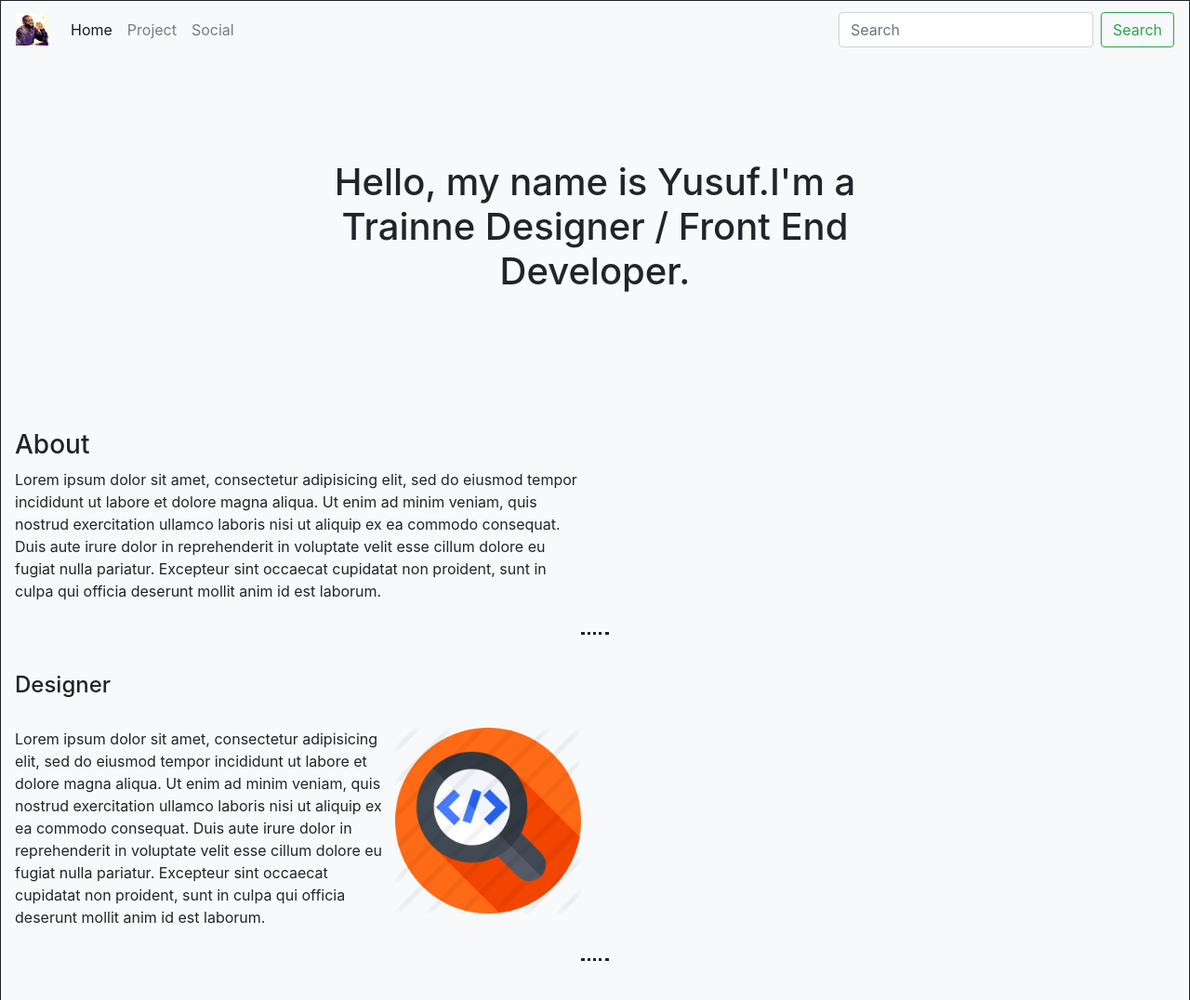
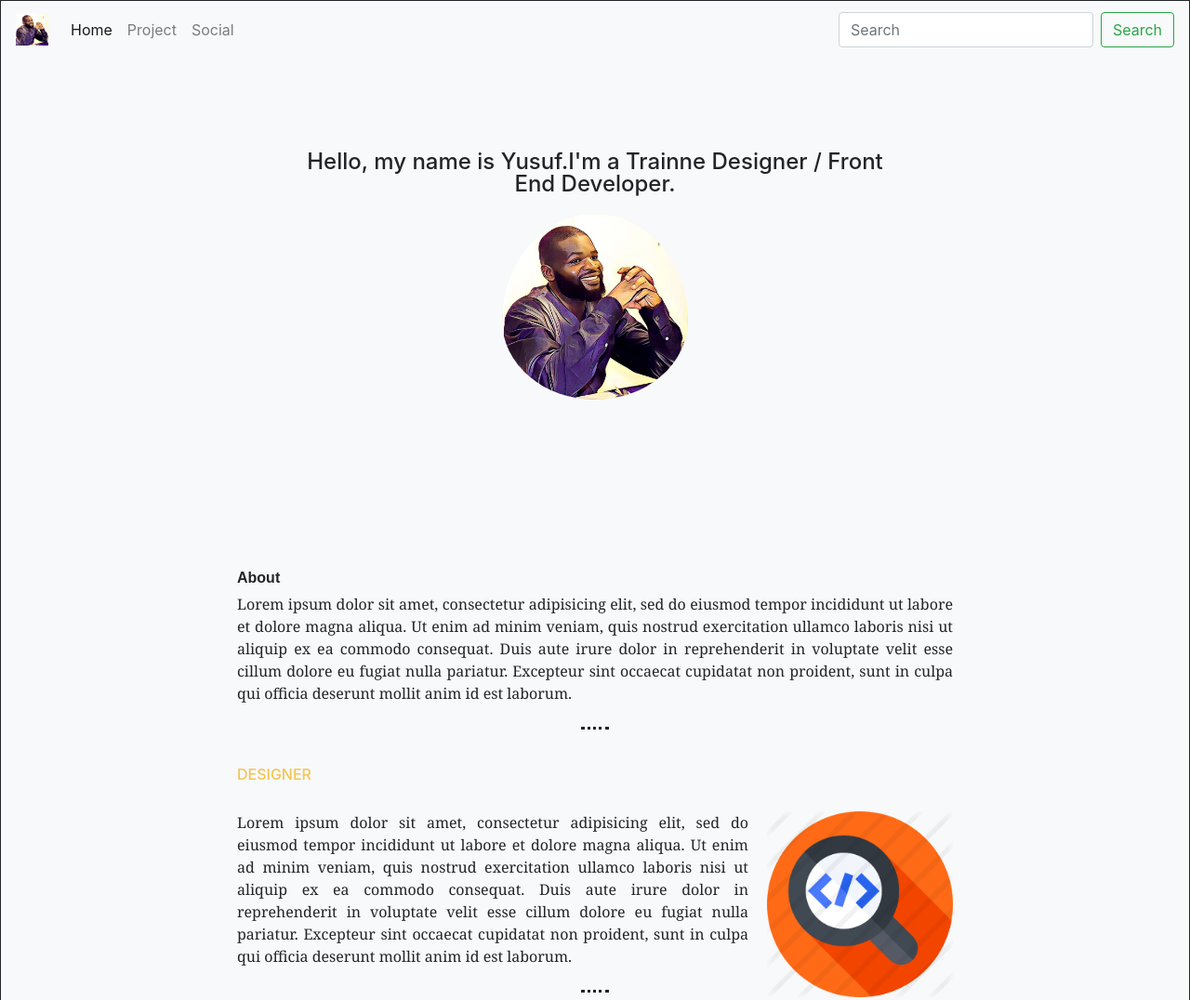
Before and after one commit to EemanQasim/Portfolio-Page-, a plain HTML site: page index.html in a window 1280 px wide. Shown: the top 1076 px of the page at 93% size. Drawn offline with nearby package versions, Linux system fonts and the light colour scheme.

Commit message:
Many changes

```diff
--- a/index.html
+++ b/index.html
@@ -50,66 +50,63 @@
 
 
 
+<div class="topcont">
+
 
   <div class="intro">
+<section class="topsection">
+
 
     <h1> Hello, my name is Yusuf.I'm a Trainne Designer / Front End Developer.</h1>
-    <img class="profilepic img-fluid rounded" src="images/UNADJUSTEDNONRAW_thumb_297.jpg" height="200px" width="00px" alt="">
+    </section>
+
+    <section class="imgsection">
+    <img class="profilepic img-fluid" src="images/UNADJUSTEDNONRAW_thumb_297.jpg" height="200px" width="200px" alt="">
+  </section>
   </div>
-
+</div>
 
   <br>
 
 
 
 
-<div class="container-fluid">
-                            <div class="row">
-                                            <div class="col-lg-6">
+  <div class="container">
+
         <h3> About</h3>
         <p class="top-p"> Lorem ipsum dolor sit amet, consectetur adipisicing elit,
           sed do eiusmod tempor incididunt ut labore et dolore magna aliqua.
           Ut enim ad minim veniam, quis nostrud exercitation ullamco laboris nisi ut aliquip ex ea commodo consequat.
           Duis aute irure dolor in reprehenderit in voluptate velit esse cillum dolore eu fugiat nulla pariatur. Excepteur sint occaecat cupidatat non proident,
           sunt in culpa qui officia deserunt mollit anim id est laborum.</p>
-                    </div>
 
-                    </div>
 
     <hr>
     <br>
 
 
 
-<div class="row">
-
-<div class="col-lg-6">
-
         <h4> Designer</h4><br>
-      <img class="midpic img-fluid rounded float-right" height="200px"  width="200px" src="images/1322606.png" alt="">
+        <img class="midpic img-fluid rounded float-right" height="200px" width="200px" src="images/1322606.png" alt="">
         <p class="midp"> Lorem ipsum dolor sit amet, consectetur adipisicing elit,
           sed do eiusmod tempor incididunt ut labore et dolore magna aliqua.
           Ut enim ad minim veniam, quis nostrud exercitation ullamco laboris nisi ut aliquip ex ea commodo consequat.
           Duis aute irure dolor in reprehenderit in voluptate velit esse cillum dolore eu fugiat nulla pariatur.
           Excepteur sint occaecat cupidatat non proident,
           sunt in culpa qui officia deserunt mollit anim id est laborum.</p>
-        </div>
-        </div>
 
 
     <hr>
     <br><br><br>
-                     <div class="row">
-                                    <div class="col-lg-6">
+
         <h4>Python</h4>
-    <img class="botpic img-thumbnail rounded float-left" height="200px" width="200px" src="images/python.png" alt="">
-    <p class="botp">Lorem ipsum dolor sit amet, consectetur adipisicing elit, sed do eiusmod tempor incididunt ut labore et dolore magna aliqua.
+        <img class="botpic img-fluid rounded float-left " height="200px" width="200px" src="images/python.png" alt="">
+        <p class="midp">Lorem ipsum dolor sit amet, consectetur adipisicing elit, sed do eiusmod tempor incididunt ut labore et dolore magna aliqua.
           Ut enim ad minim veniam, quis nostrud exercitation ullamco laboris nisi ut aliquip ex ea commodo consequat.
           Duis aute irure dolor in reprehenderit in voluptate velit esse cillum dolore eu fugiat nulla pariatur.
           Excepteur sint occaecat cupidatat non proident, sunt in culpa qui officia deserunt mollit anim id est laborum.</p>
 
-                   </div>
-</div>
+
 
 
 
@@ -127,7 +124,10 @@
 
 
   <br>
- <div class="jumbotron bg-light" >
+
+  <div class="last">
+
+  <div class="jumbotron bg-light">
     <div class="lastp">
       <h1>Interested in working with me ?</h1>
       <a id="mail" class="btn btn-outline-secondary btn-lg" href="mailto:yusufqasim@keemail.me? subject=feedback"><i class="fas fa-envelope"></i>Contact Me</a>
@@ -135,6 +135,8 @@
   </div>
 
   <footer> Copyright (c) 2018 Yusuf Qasim.</footer>
+
+</div>
 </body>
 
 </html>
--- a/styles.css
+++ b/styles.css
@@ -8,13 +8,72 @@ hr {
   width: 30px;
 }
 
+h1{
+  font-size: 1.5em;
+  line-height: 1;
+  margin-bottom: 1em;
+  margin: 0;
+  display: block;
+}
+
+h3{
+  font-size: 1em;
+  line-height: 1em;
+  margin-bottom: 1.5;
+  font-family: sans-serif;
+  font-weight: 700;
+}
+
+h4{
+  font-size: 1em;
+  line-height: 1em;
+  color: #f5c453;
+  text-transform: uppercase;
+}
+
+p{
+  line-height: 1.5em;
+  font-size: 1em;
+  margin-bottom: 1.5em;
+  font-family: adriane ,Georgia,serif ;
+}
 .intro {
   text-align: center;
   width: 50%;
   margin: 100px auto 100px auto;
-  position: relative;
-  bottom: 70px;
-  top: 10px;
+
+}
+
+.topsection{
+  max-width: 800px;
+  margin-left: auto;
+  margin-right: auto;
+}
+
+.imgsection{
+  max-width: 1280px;
+  margin-left: auto;
+  margin-right: auto;
+}
+
+.profilepic{
+  padding-bottom: 30px;
+  margin-bottom: 30px;
+  margin-top: 20px;
+  border-radius: 100%;
+}
+
+.last{
+  text-align: center;
+  margin-top: 70px;
+}
+
+.midpic{
+  margin-left: 20px;
+}
+
+.botpic{
+  margin-right: 20px;
 }
 
 
@@ -24,3 +83,11 @@ hr {
 footer{
   text-align: center;
 }
+
+.container{
+  max-width: 800px;
+
+  text-align: justify;
+  margin-left: auto;
+  margin-right: auto;
+}
```
Lines whose indentation alone changed are shown as unchanged.
